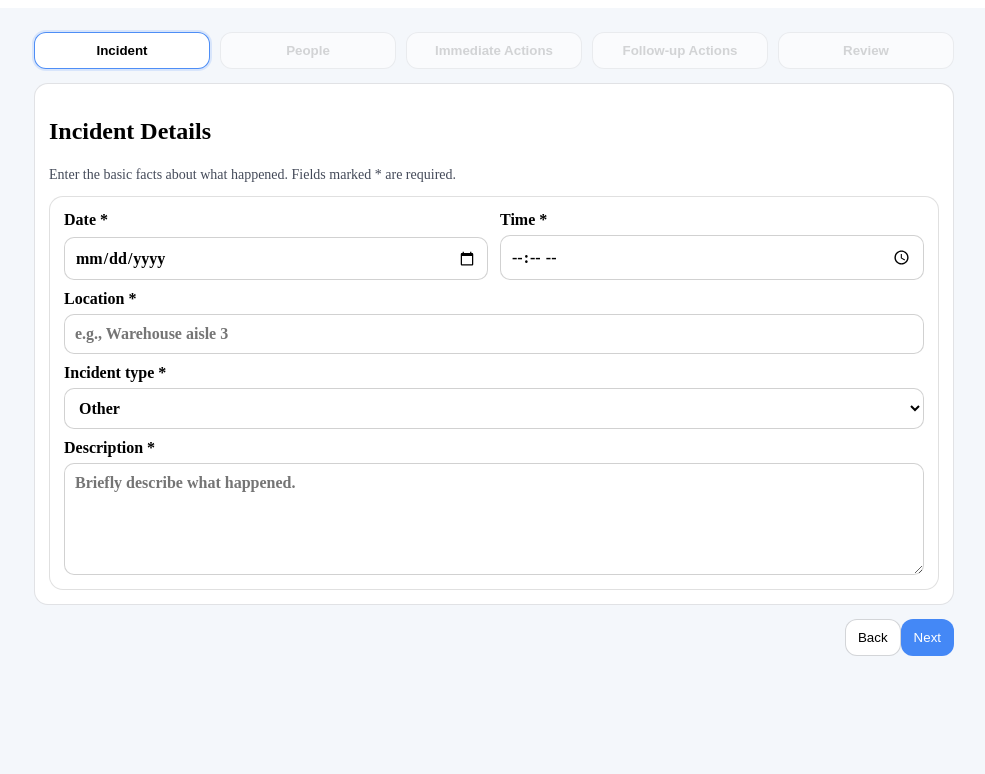
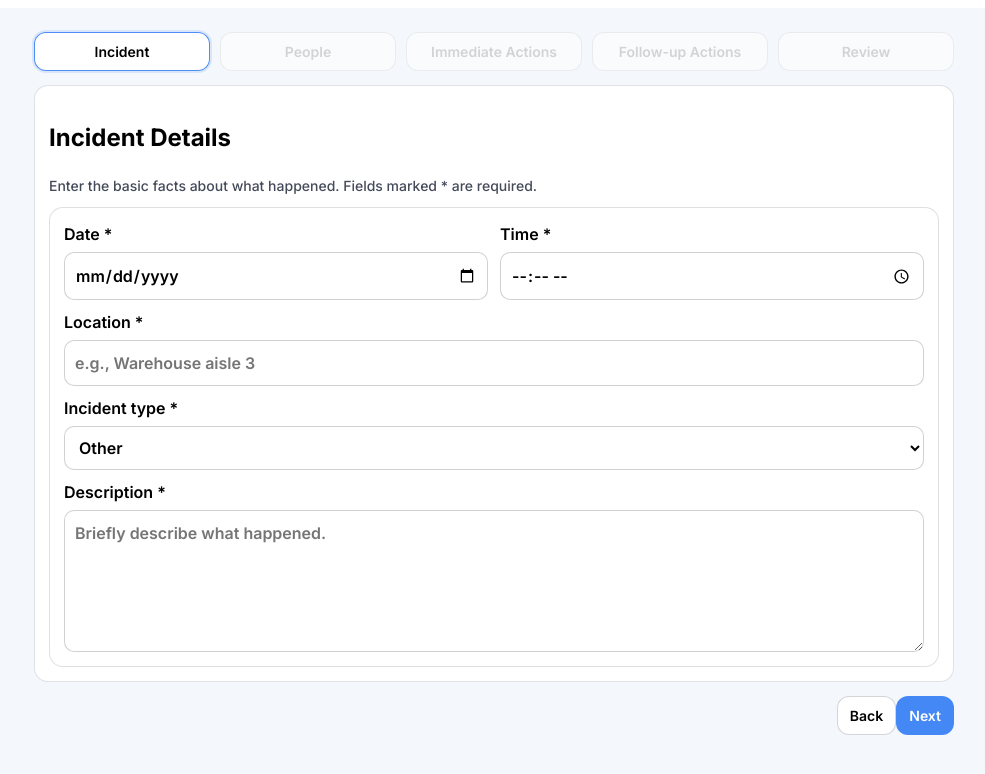
Before and after one commit to Milan03/incident-report, an Angular app: page /incident in a window 1280 px wide. Shown: the top 774 px of the page, without its empty margins (146-1131 px from the left). Built offline with nearby package versions, Linux system fonts and the light colour scheme.

Commit message:
Added better font

```diff
--- a/src/app/shell/report-shell/report-shell.scss
+++ b/src/app/shell/report-shell/report-shell.scss
@@ -27,11 +27,18 @@
 }
 
 .step {
+    flex: 0 0 auto;
+    min-width: 140px;
+
+    font-family: inherit;
+    font-size: 14px;
+    font-weight: 600;
+
     background: #ffffff;
     border: 1px solid rgba(15, 23, 42, 0.12);
     border-radius: 12px;
     padding: 10px 12px;
-    font-weight: 600;
+
     cursor: pointer;
 }
 
@@ -51,10 +58,15 @@
 }
 
 .btn {
+    font-family: inherit;
+    font-size: 14px;
+    font-weight: 600;
+
     padding: 10px 12px;
     border-radius: 12px;
     border: 1px solid rgba(15, 23, 42, 0.18);
     background: #ffffff;
+
     cursor: pointer;
 }
 
--- a/src/index.html
+++ b/src/index.html
@@ -1,11 +1,17 @@
-<!doctype html>
+<!DOCTYPE html>
 <html lang="en">
     <head>
-  <meta charset="utf-8">
+        <meta charset="utf-8" />
         <title>IncidentReport</title>
-  <base href="/">
-  <meta name="viewport" content="width=device-width, initial-scale=1">
-  <link rel="icon" type="image/x-icon" href="favicon.ico">
+        <base href="/" />
+        <meta name="viewport" content="width=device-width, initial-scale=1" />
+        <link rel="icon" type="image/x-icon" href="favicon.ico" />
+        <link rel="preconnect" href="https://fonts.googleapis.com" />
+        <link rel="preconnect" href="https://fonts.gstatic.com" crossorigin />
+        <link
+            href="https://fonts.googleapis.com/css2?family=Inter:wght@300;400;500;600;700;800&display=swap"
+            rel="stylesheet"
+        />
     </head>
     <body>
         <app-root></app-root>
--- a/src/styles.scss
+++ b/src/styles.scss
@@ -1,3 +1,21 @@
+html,
+body {
+    font-family: 'Inter',
+        -apple-system,
+        BlinkMacSystemFont,
+        'Segoe UI',
+        Roboto,
+        'Helvetica Neue',
+        Arial,
+        sans-serif;
+
+    font-size: 16px;
+    line-height: 1.5;
+
+    -webkit-font-smoothing: antialiased;
+    -moz-osx-font-smoothing: grayscale;
+}
+
 /* ---- Color tokens ---- */
 :root {
     --bg-app: #f4f7fb;
@@ -7,6 +25,10 @@
     --text-muted: rgba(15, 23, 42, 0.65);
     --accent: #3b82f6; // muted blue
     --error: #dc2626;
+    --font-body: 400;
+    --font-medium: 500;
+    --font-semibold: 600;
+    --font-bold: 700;
 }
 
 /* ---- Card ---- */
@@ -55,6 +77,14 @@
     border-color: var(--accent);
 }
 
+button,
+input,
+textarea,
+select {
+    font-family: inherit;
+    font-size: inherit;
+}
+
 /* ---- Muted helper text ---- */
 .hint {
     margin-bottom: 12px;
```
Lines whose indentation alone changed are shown as unchanged.
